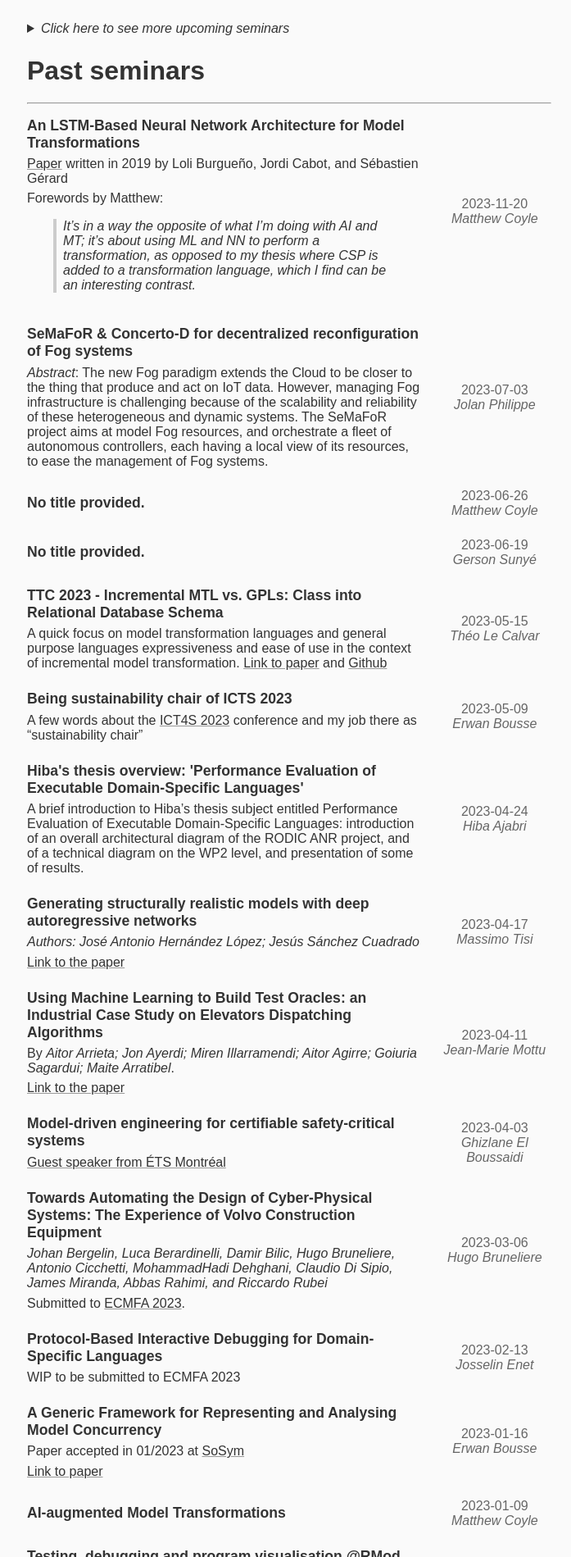
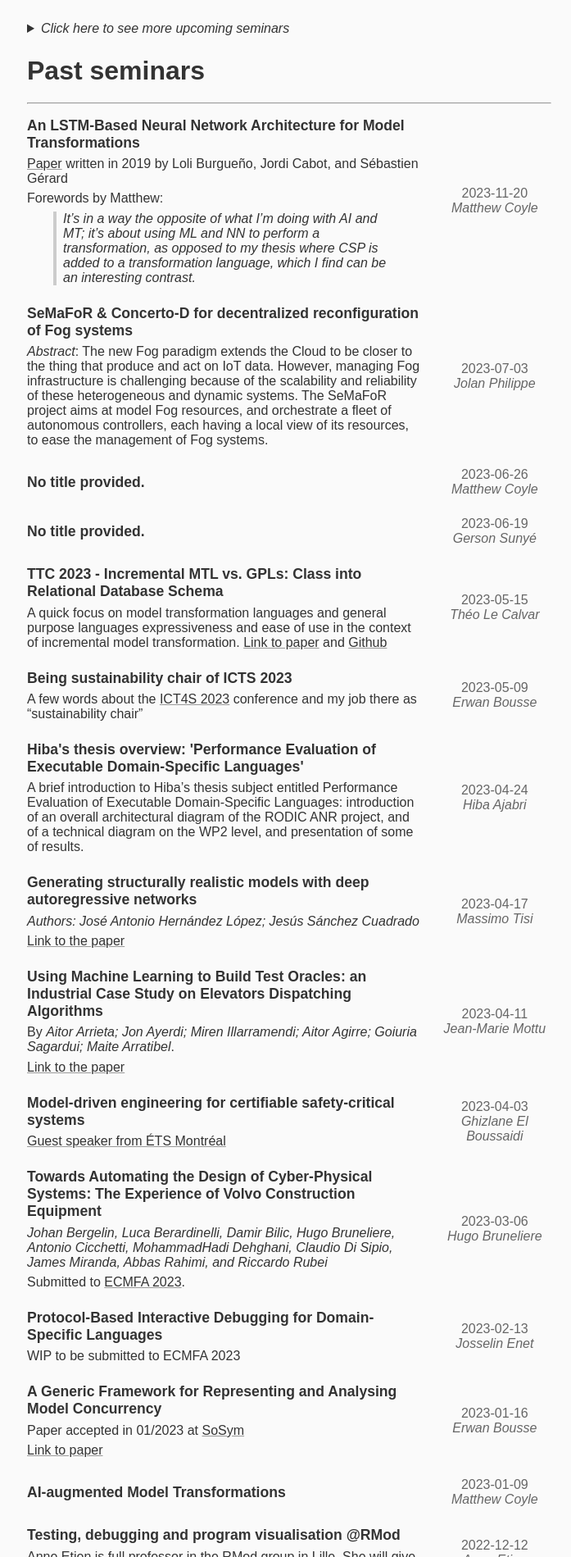
Before and after one commit to NaoMod/naomod.github.io, a Jekyll site: the page built from seminars.html, in a window 1280 px wide. Shown: the part 799-2698 px from the top of the page at 82% size, without its empty margins (287-984 px from the left). Built offline with Jekyll 4.4.1, drawn with Linux system fonts in a browser that asks for light colours.

Commit message:
Fix seminars CSS

```diff
--- a/seminars.html
+++ b/seminars.html
@@ -34,7 +34,7 @@ title: Weekly Seminar
     font-style : italic
   }
 
-  .description p {
+  .description * {
     margin-top: 0.4rem;
     margin-bottom: 0rem;
   }
```
